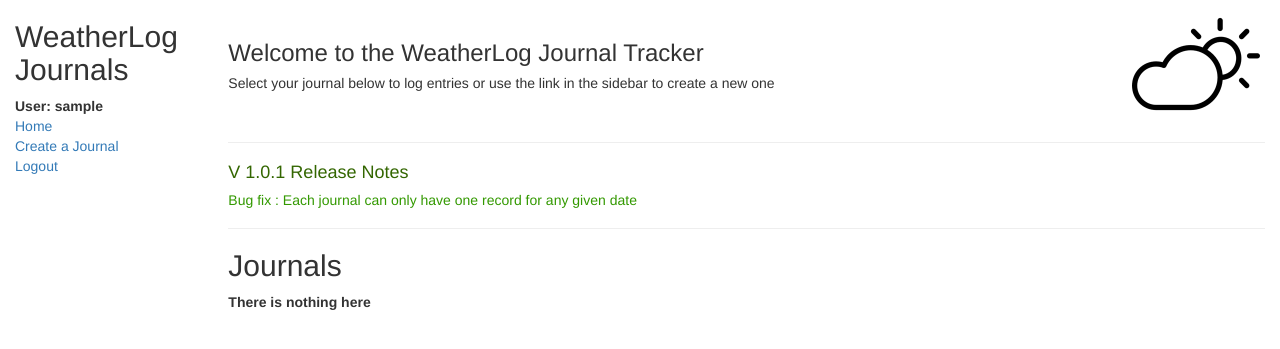
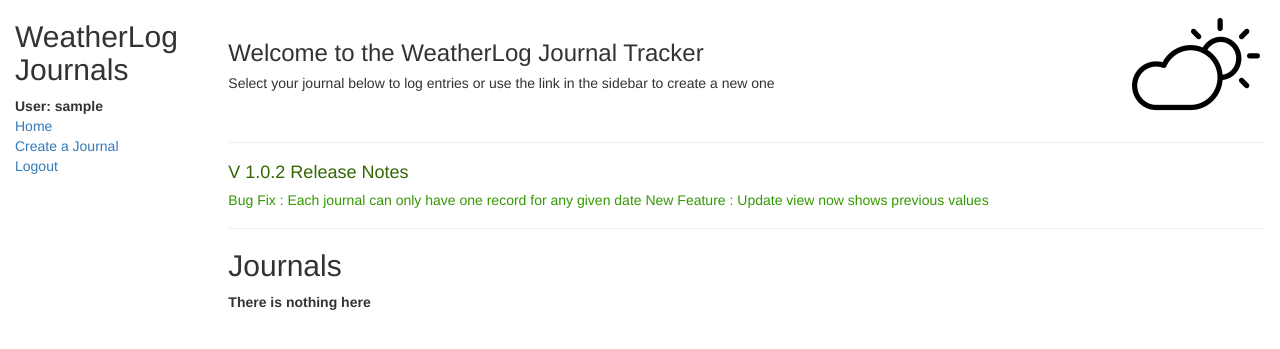
Before and after one commit to Cjhosu/Weatherlogger, a Django app: page /tracker/ in a window 1280 px wide. Shown: the top 349 px of the page. Run offline with Django 3.2, Linux system fonts and the light colour scheme; the visitor is signed in with stand-in values (Sample User, id 1); data that the repository does not hold is empty; some libraries are stand-ins or nearby versions.

Commit message:
Feature list

```diff
--- a/tracker/templates/index.html
+++ b/tracker/templates/index.html
@@ -5,8 +5,9 @@
 <h5> Select your journal below to log entries or use the link in the sidebar to create a new one</h5>
 <br>
 <hr>
-<strong><h4 style="color:#336600">  V 1.0.1 Release Notes </h4>
-<h5 style="color:#339900">  Bug fix : Each journal can only have one record for any given date </h5>
+<strong><h4 style="color:#336600">  V 1.0.2 Release Notes </h4>
+<h5 style="color:#339900">  Bug Fix : Each journal can only have one record for any given date
+                            New Feature : Update view now shows previous values</h5>
 <hr>
 <h2> Journals </h2>
 
```
